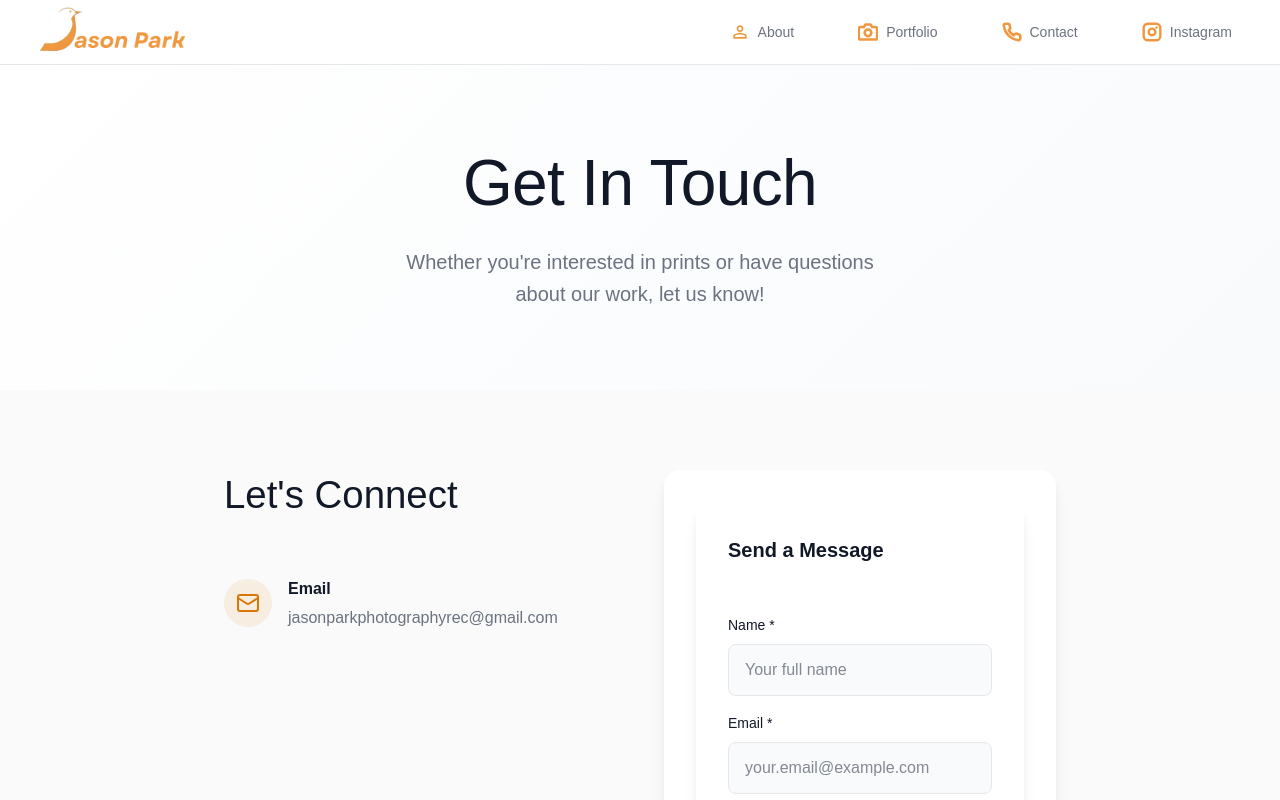
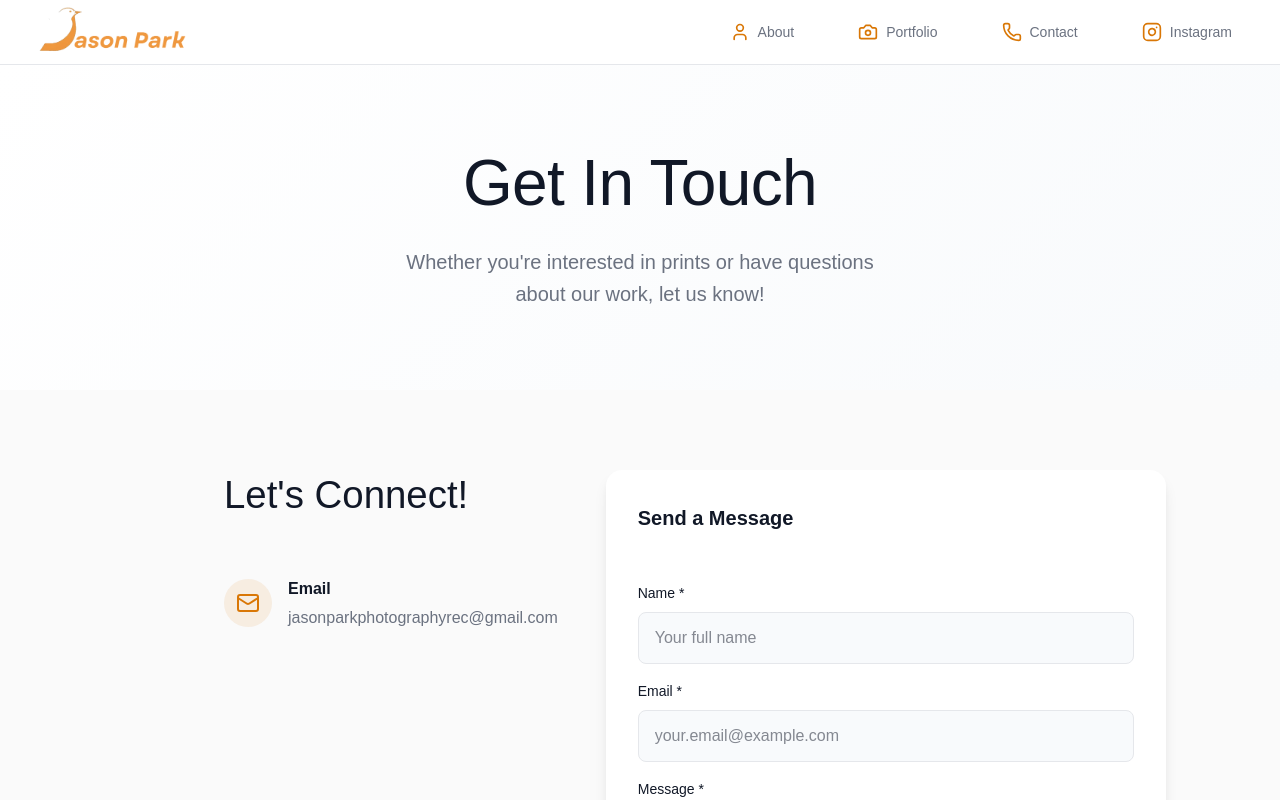
Before and after one commit to bpbrianpark/jaybird, a Next.js app in the folder frontend/: page /contact in a window 1280 px wide. Shown: the top 800 px of the page. Built offline with nearby package versions, Linux system fonts and the light colour scheme.

Commit message:
change icons to lucide-react, fix styling issues with buttons

```diff
--- a/frontend/src/app/components/NavBar.js
+++ b/frontend/src/app/components/NavBar.js
@@ -27,27 +27,10 @@ const NavBar = () => {
           </div>
 
           <div className="nav-desktop">
-            <NavItem href="/" text="About" icon="/person.svg"/>
-            <NavItem href="/portfolio" text="Portfolio" icon="/camera.svg"/>
-            <NavItem href="/contact" text="Contact" icon="/phone.svg"/>
-
-            <Link
-              href="https://www.instagram.com/jasonpark778/"
-              target="_blank"
-              rel="noopener noreferrer"
-              className="nav-item"
-            >
-              <Image
-                src="/instagramlogo.svg"
-                alt="Instagram"
-                width={20}
-                height={20}
-                className="nav-item-icon"
-              />
-              <span className="nav-item-text">
-                Instagram
-              </span>
-            </Link>
+            <NavItem href="/" text="About" iconType="user"/>
+            <NavItem href="/portfolio" text="Portfolio" iconType="camera"/>
+            <NavItem href="/contact" text="Contact" iconType="phone"/>
+            <NavItem href="https://www.instagram.com/jasonpark778/" text="Instagram" iconType="instagram"/>
           </div>
 
           <button
@@ -66,26 +49,10 @@ const NavBar = () => {
         {isMenuOpen && (
           <div className="nav-mobile-menu">
             <div className="nav-mobile-content">
-              <NavItem href="/" text="About" icon="/person.svg"/>
-              <NavItem href="/portfolio" text="Portfolio" icon="/camera.svg"/>
-              <NavItem href="/contact" text="Contact" icon="/phone.svg"/>
-              <Link
-                href="https://www.instagram.com/jasonpark778/"
-                target="_blank"
-                rel="noopener noreferrer"
-                className="nav-item"
-              >
-                <Image
-                  src="/instagramlogo.svg"
-                  alt="Instagram"
-                  width={20}
-                  height={20}
-                  className="nav-item-icon"
-                />
-                <span className="nav-item-text">
-                  Instagram
-                </span>
-              </Link>
+              <NavItem href="/" text="About" iconType="user"/>
+              <NavItem href="/portfolio" text="Portfolio" iconType="camera"/>
+              <NavItem href="/contact" text="Contact" iconType="phone"/>
+              <NavItem href="https://www.instagram.com/jasonpark778/" text="Instagram" iconType="instagram"/>
             </div>
           </div>
         )}
--- a/frontend/src/app/components/NavItem.js
+++ b/frontend/src/app/components/NavItem.js
@@ -1,23 +1,34 @@
 import Link from "next/link";
-import Image from "next/image";
+import { User, Camera, Phone, Instagram } from "lucide-react";
 import "./nav-item.css";
 
-const NavItem = ({href, text, icon}) => (
+const NavItem = ({href, text, iconType}) => {
+    const getIcon = () => {
+        switch(iconType) {
+            case 'user':
+                return <User className="nav-item-icon" />;
+            case 'camera':
+                return <Camera className="nav-item-icon" />;
+            case 'phone':
+                return <Phone className="nav-item-icon" />;
+            case 'instagram':
+                return <Instagram className="nav-item-icon" />;
+            default:
+                return <User className="nav-item-icon" />;
+        }
+    };
+
+    return (
         <Link
             href={href}
             className="nav-item"
         >
-        <Image
-            src={icon}
-            alt={text}
-            width={20}
-            height={20}
-            className="nav-item-icon"
-        />
+            {getIcon()}
             <span className="nav-item-text">
                 {text}
             </span>
         </Link>
     );
+};
 
 export default NavItem;
--- a/frontend/src/app/components/contact-form.css
+++ b/frontend/src/app/components/contact-form.css
@@ -2,6 +2,11 @@
   display: flex;
   flex-direction: column;
   gap: 1.5rem;
+  background: var(--surface);
+  border-radius: 1rem;
+  box-shadow: 0 10px 15px -3px rgba(0, 0, 0, 0.1), 0 4px 6px -2px rgba(0, 0, 0, 0.05);
+  padding: 2rem;
+  width: 35rem;
 }
 
 .contact-form-title {
--- a/frontend/src/app/components/gallery.css
+++ b/frontend/src/app/components/gallery.css
@@ -144,16 +144,12 @@
 }
 
 .gallery-modal-button {
+  background: var(--surface);
   padding: 0.5rem;
-  background: rgba(255, 255, 255, 0.9);
   backdrop-filter: blur(4px);
   border-radius: 50%;
   transition: all 0.3s ease;
   cursor: pointer;
-}
-
-.gallery-modal-button:hover {
-  background: white;
 }
 
 .gallery-modal-button svg {
--- a/frontend/src/app/components/nav-item.css
+++ b/frontend/src/app/components/nav-item.css
@@ -16,7 +16,8 @@
 .nav-item-icon {
   width: 1.25rem;
   height: 1.25rem;
-  transition: transform 0.3s ease;
+  color: var(--primary);
+  transition: all 0.3s ease;
 }
 
 .nav-item:hover .nav-item-icon {
--- a/frontend/src/app/components/photo-carousel.css
+++ b/frontend/src/app/components/photo-carousel.css
@@ -44,7 +44,6 @@
 
 .carousel-nav-button {
   padding: 0.75rem;
-  background: rgba(255, 255, 255, 0.9);
   backdrop-filter: blur(4px);
   border-radius: 50%;
   box-shadow: 0 10px 15px -3px rgba(0, 0, 0, 0.1), 0 4px 6px -2px rgba(0, 0, 0, 0.05);
@@ -54,7 +53,6 @@
 }
 
 .carousel-nav-button:hover {
-  background: white;
   box-shadow: 0 25px 50px -12px rgba(0, 0, 0, 0.25);
   transform: scale(1.1);
 }
--- a/frontend/src/app/contact-page.css
+++ b/frontend/src/app/contact-page.css
@@ -141,10 +141,3 @@
 .contact-info-content a:hover {
   color: var(--primary-dark);
 }
-
-.contact-form-container {
-  background: var(--surface);
-  border-radius: 1rem;
-  box-shadow: 0 10px 15px -3px rgba(0, 0, 0, 0.1), 0 4px 6px -2px rgba(0, 0, 0, 0.05);
-  padding: 2rem;
-}
--- a/frontend/src/app/contact/page.js
+++ b/frontend/src/app/contact/page.js
@@ -22,7 +22,7 @@ export default function Contact() {
               <div className="contact-info">
                 <div>
                   <h2 className="contact-info-title">
-                    Let's Connect
+                    Let's Connect!
                   </h2>
                 </div>
 
@@ -39,7 +39,7 @@ export default function Contact() {
                 </div>
               </div>
 
-              <div className="contact-form-container">
+              <div className="contact-form-container-outer">
                 <ContactForm />
               </div>
             </div>
--- a/frontend/src/app/page.js
+++ b/frontend/src/app/page.js
@@ -60,14 +60,6 @@ export default function Home() {
 
       <section className="home-featured-section">
         <div className="home-featured-container">
-          <div className="home-featured-header">
-            <h2 className="home-featured-title">
-              Featured Work
-            </h2>
-            <p className="home-featured-description">
-              A curated selection of wildlife photography showcasing the beauty and majesty of nature
-            </p>
-          </div>
           <PhotoCarousel />
         </div>
       </section>
--- a/frontend/src/app/portfolio/page.js
+++ b/frontend/src/app/portfolio/page.js
@@ -10,7 +10,7 @@ export default function Portfolio() {
               Portfolio
             </h1>
             <p className="portfolio-hero-description">
-              Explore a curated collection of Jason's photos taken across the beautiful land of North America.
+              Explore a curated collection of Jason's photos from gorgeous landscapes to the breathtaking wildlife of North America.
             </p>
           </div>
         </section>
```
Lines whose indentation alone changed are shown as unchanged.
